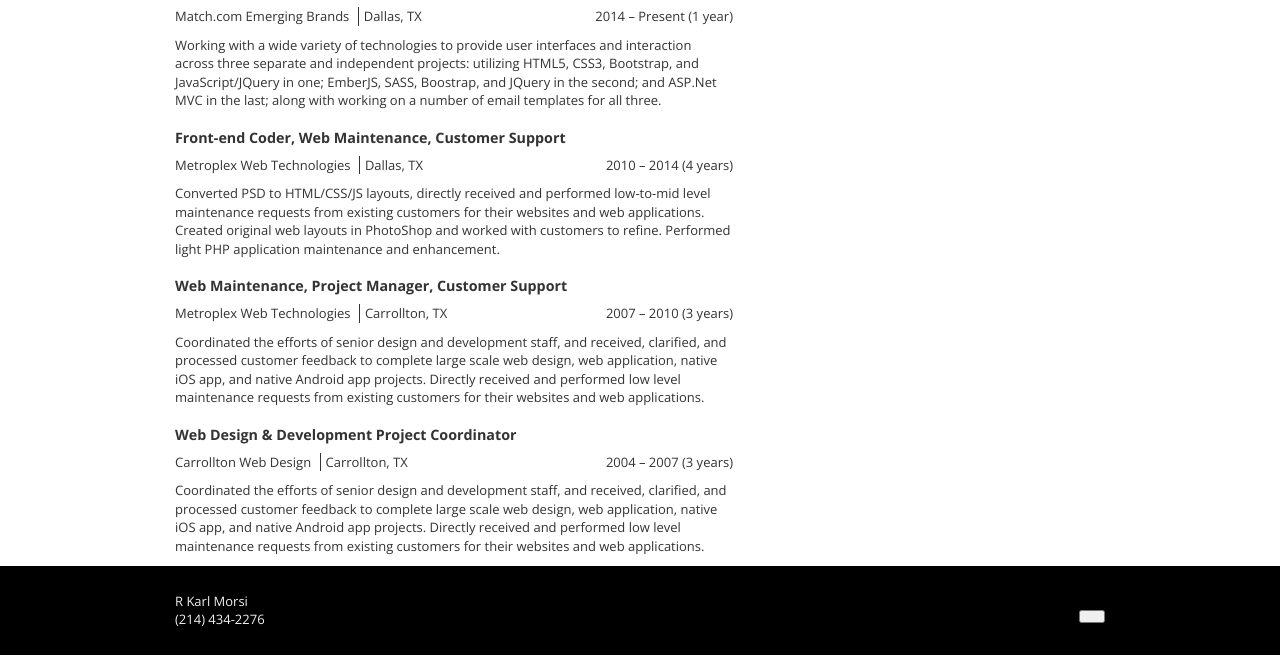
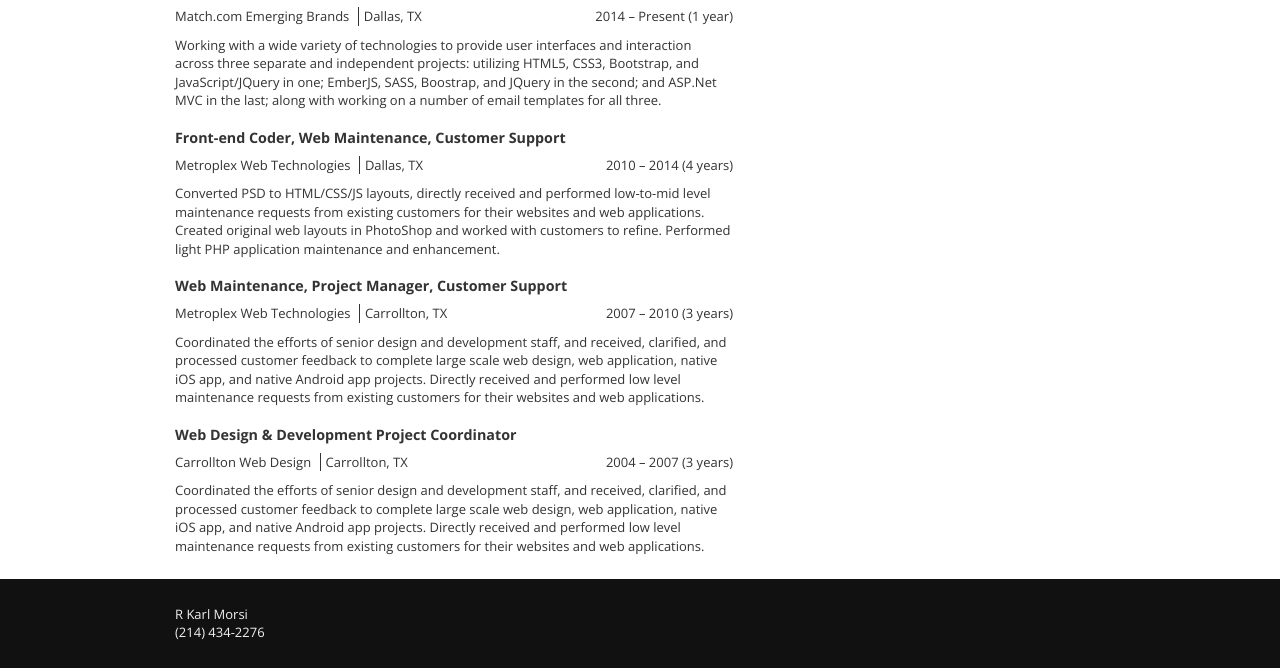
Before and after one commit to rahlusmorsi/rahlusmorsi, a plain HTML site: page index.html in a window 1280 px wide. Shown: the part 128-800 px from the top of the page. Drawn offline with nearby package versions, Linux system fonts and the light colour scheme; no server answers.

Commit message:
Recolor footer and hide keyCode experiment

```diff
--- a/css/styles.css
+++ b/css/styles.css
@@ -28,10 +28,11 @@ aside{
 	width: 30%;
 }
 footer{
-	background-color: black;
+	background-color: #111;
 	color: #f0f0f0;
 	clear:both;
 	padding: 2em 0;
+	margin-top: 1em;
 }
 header h1 img{
 	margin-top: -6px;
--- a/index.html
+++ b/index.html
@@ -52,7 +52,7 @@
 		<div class="container">
 			R Karl Morsi<br>
 			(214) 434-2276
-			<button id="keys" style="color:black;float:right;min-height:1em;min-width:2em;"></button>
+			<button id="keys" style="background-color:transparent;border-color:transparent;float:right;min-height:1em;min-width:2em;"></button>
 		</div>
 	</footer>
 	<script src="http://code.jquery.com/jquery-2.1.1.min.js"></script>
```
